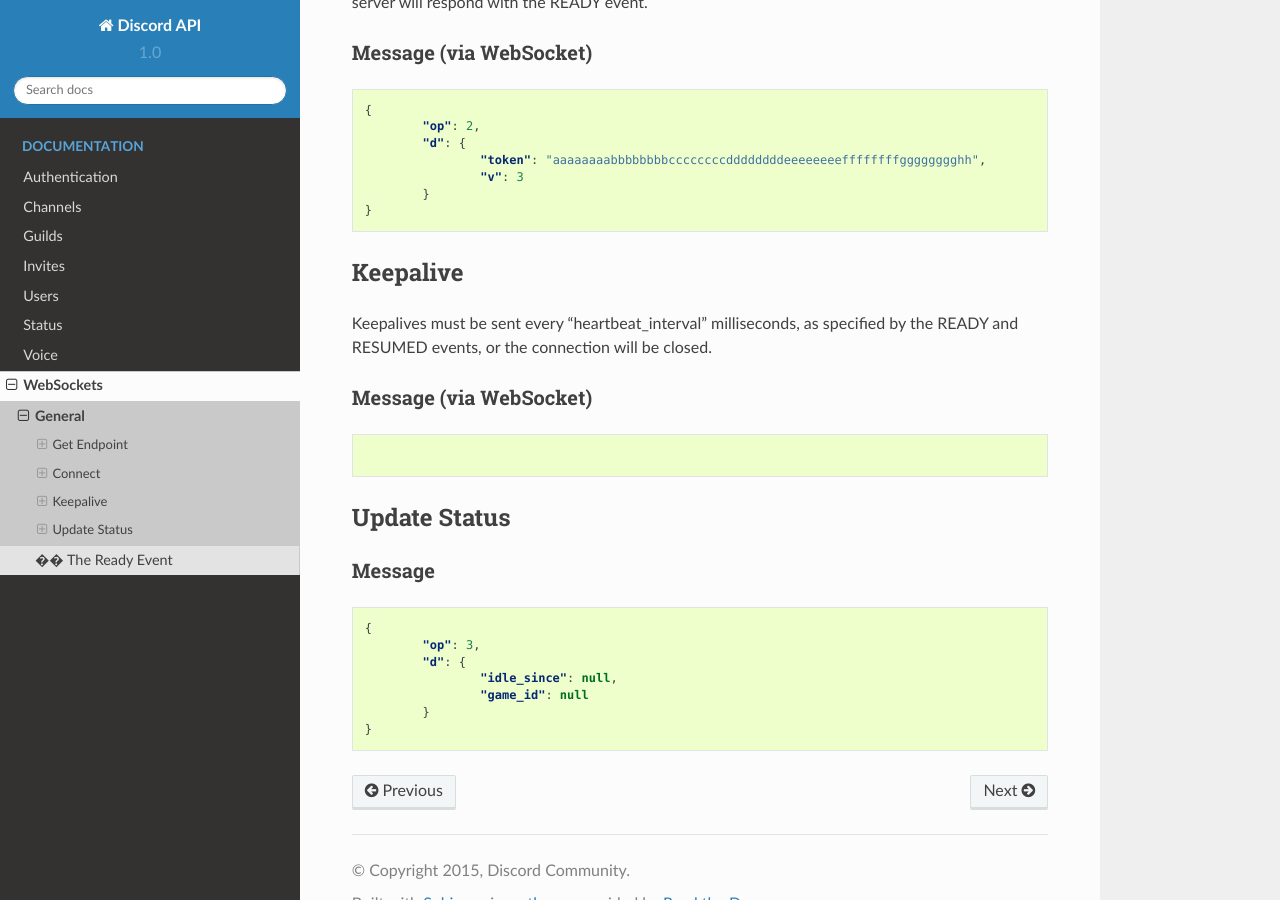
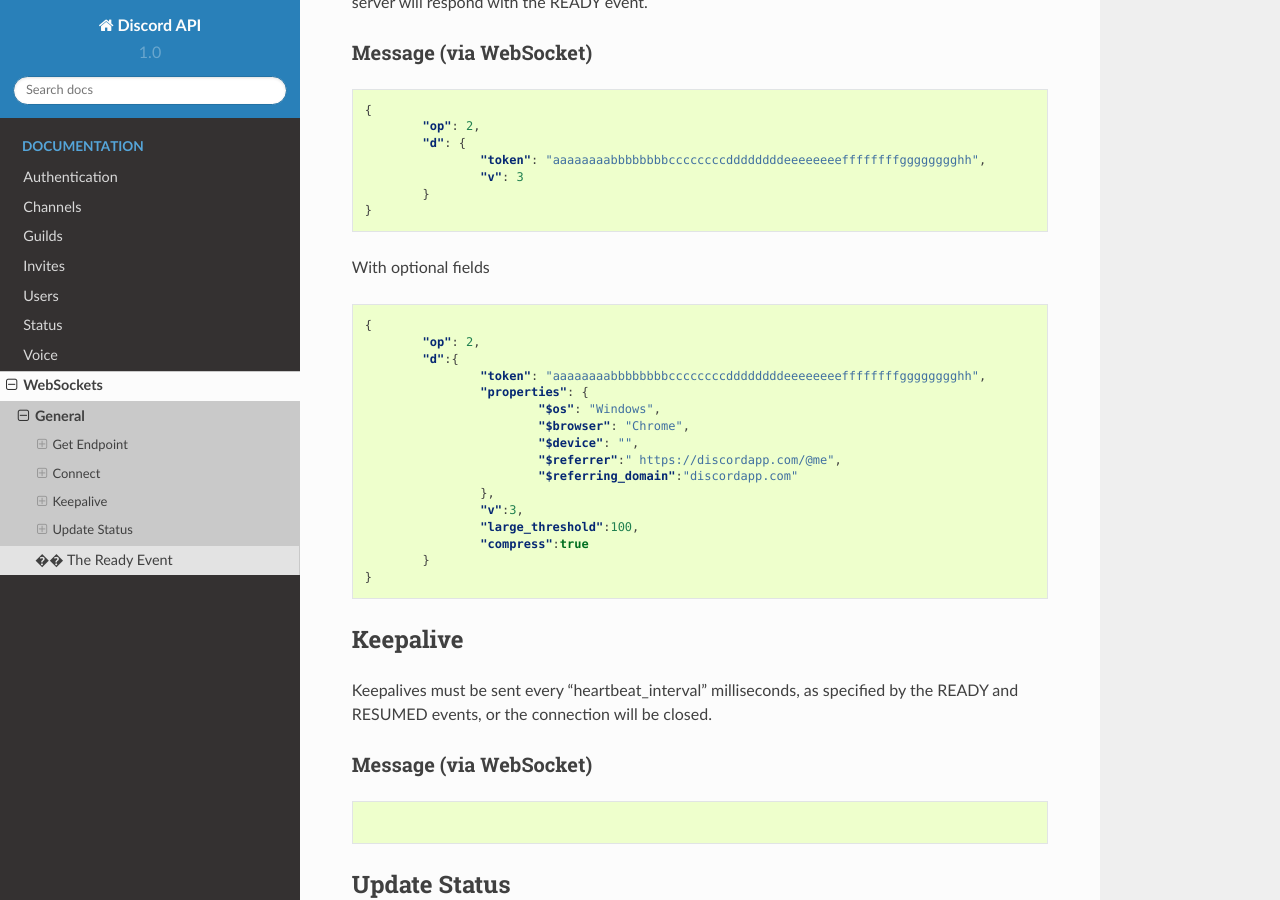
Before and after one commit to DiscordAPI/docs, a Sphinx documentation site: the page built from docs/reference/websockets/general.rst, in a window 1280 px wide and 900 px high, scrolled down 702 px. Built offline with Sphinx 7.4.7 and the Read the Docs theme 2.0.0, drawn with Linux system fonts in a browser that asks for light colours.

Commit message:
Added optional fields to the first websocket message

```diff
--- a/docs/reference/websockets/general.rst
+++ b/docs/reference/websockets/general.rst
@@ -46,6 +46,26 @@
 		}
 	}
 
+With optional fields
+
+.. code-block:: json
+
+	{
+		"op": 2,
+		"d":{
+			"token": "aaaaaaaabbbbbbbbccccccccddddddddeeeeeeeeffffffffgggggggghh",
+			"properties": {
+				"$os": "Windows",
+				"$browser": "Chrome",
+				"$device": "",
+				"$referrer":" https://discordapp.com/@me",
+				"$referring_domain":"discordapp.com"
+			},
+			"v":3,
+			"large_threshold":100,
+			"compress":true
+		}
+	}
 
 
 Keepalive
```
